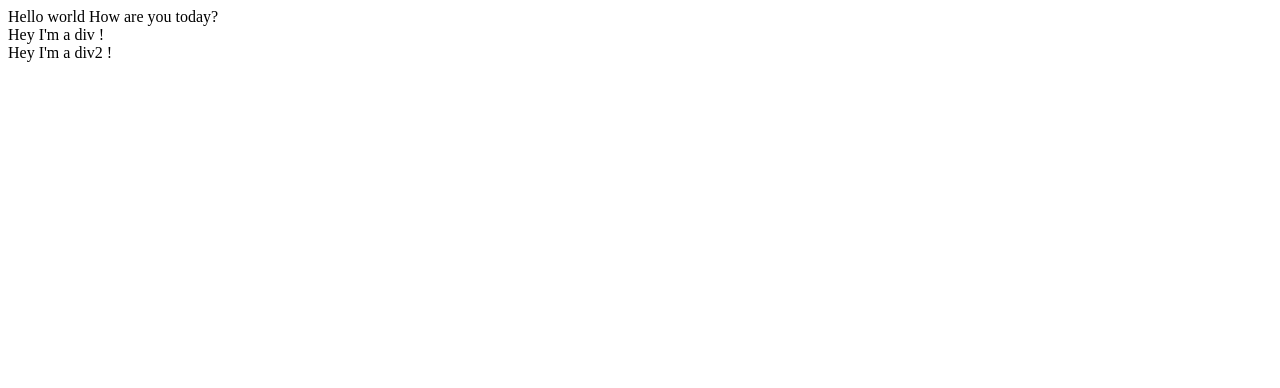
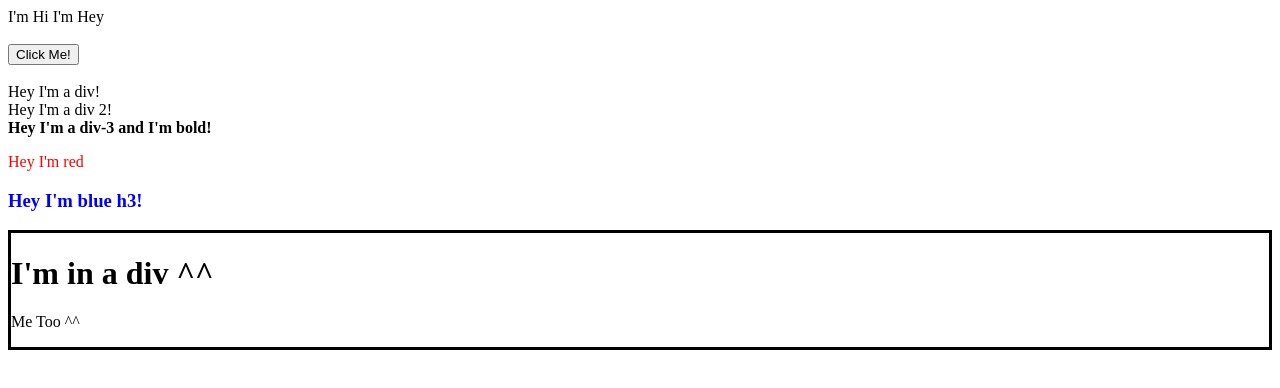
Before and after one commit to Balbader/ODIN, a website: page Foundations/VII.JavaScript Basics/10.DOM manipulation/index.html in a window 1280 px wide. Drawn offline with Linux system fonts and the light colour scheme.

Commit message:
update file

```diff
--- a/Foundations/VII.JavaScript Basics/10.DOM manipulation/index.html
+++ b/Foundations/VII.JavaScript Basics/10.DOM manipulation/index.html
@@ -6,5 +6,14 @@
     <title>DOM Manipulation</title>
     <script src="./main.js" defer></script>
   </head>
-  <body></body>
+  <body>
+    <div>
+      <span id="hi" data-longer-name="this is a test">I'm Hi</span>
+      <span id="hey" class="hey1 hey2">I'm Hey</span>
+    </div>
+    <br />
+    <button id="btn">Click Me!</button>
+    <br />
+    <br />
+  </body>
 </html>
--- a/Foundations/VII.JavaScript Basics/10.DOM manipulation/main.js
+++ b/Foundations/VII.JavaScript Basics/10.DOM manipulation/main.js
@@ -1,16 +1,69 @@
+/*NOTE: Elements created in the HTML file will be displayed before elements
+ *   created in the .js file */
+
 // There are 2 ways to adding elements to the page
 
 // 1. Select the element to which we are going to add the element to
 const body = document.body;
 
 // Method 1 : append() allows you to append anything
-body.append("Hello world ", " How are you today?");
+//body.append("Hello world ", " How are you today?");
 
 // Method 2 : appendChild() allows you to append only elements (i.e. H1, div, p)
 const div1 = document.createElement("div");
-div1.innerText = "Hey I'm a div !";
+div1.innerText = "Hey I'm a div!";
 body.append(div1);
 
 const div2 = document.createElement("div");
-div2.innerText = "Hey I'm a div2 !";
+div2.textContent = "Hey I'm a div 2!";
 body.appendChild(div2);
+
+const div3 = document.createElement("div");
+div3.innerHTML = "<strong>Hey I'm a div-3 and I'm bold!</strong>";
+body.append(div3);
+
+// Grab elements from .html file
+const div4 = document.querySelector("div");
+const spanHi = document.querySelector("#hi");
+const spanHey = document.querySelector("#hey");
+
+// remove element from html
+//spanHi.remove();
+spanHi.setAttribute("title", "Wtf");
+spanHey.removeAttribute("id");
+
+console.log(spanHi.dataset);
+
+// Work with class
+spanHey.classList.toggle("className", false);
+
+/* Odin's Exercise ===========================================================*/
+
+const p = document.createElement("p");
+p.style.color = "red";
+p.innerText = "Hey I'm red";
+body.append(p);
+
+const h3 = document.createElement("h3");
+h3.style.color = "blue";
+h3.innerText = "Hey I'm blue h3!";
+p.appendChild(h3);
+
+const h1 = document.createElement("h1");
+h1.innerText = "I'm in a div ^^";
+
+const p2 = document.createElement("p");
+p2.innerText = "Me Too ^^";
+
+const div = document.createElement("div");
+div.style.border = "3px solid black";
+div.appendChild(h1);
+div.appendChild(p2);
+
+body.append(div);
+
+const btn = document.getElementById("btn");
+btn.addEventListener("click", (e) => {
+  e.target.style.background = "orange";
+  alert("You just clicked me");
+});
```
